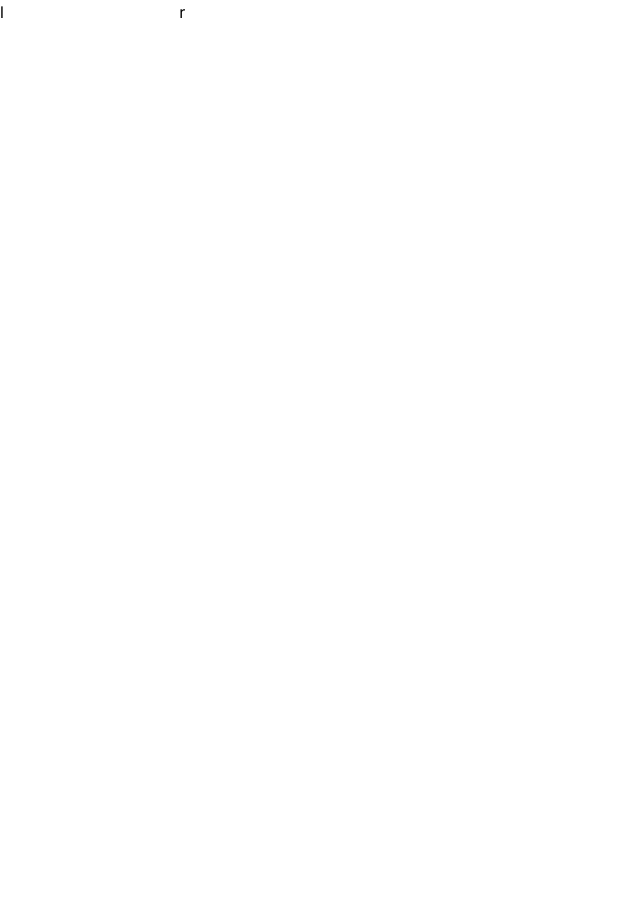
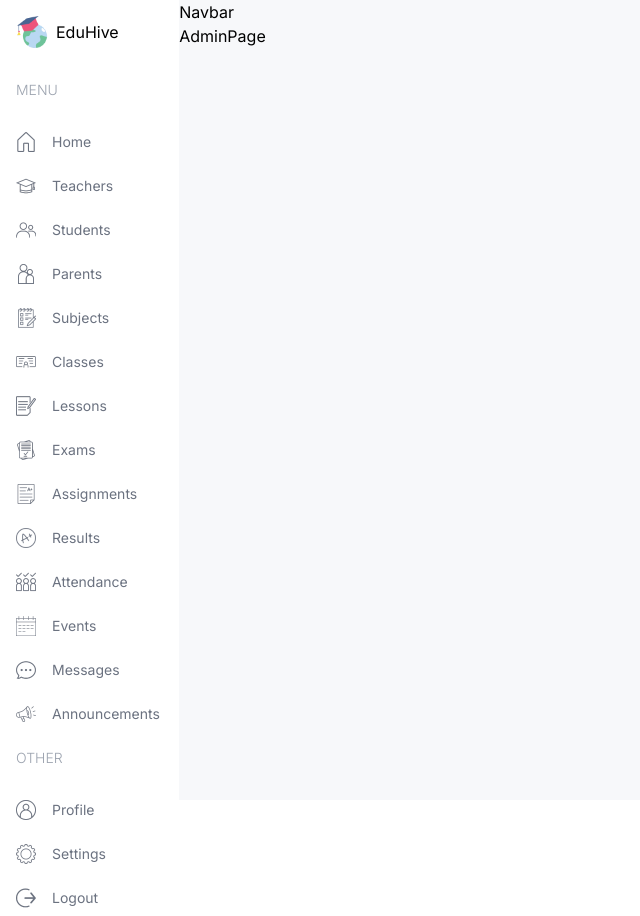
Before and after one commit to MahsinSaifullah/eduhive, a Next.js app: page /admin in a window 1280 px wide. Shown: the whole page, without its empty margins (0-640 px from the left). Before the commit the page ends 800 px from the top, so only its background shows below. Built offline with nearby package versions, Linux system fonts and the light colour scheme.

Commit message:
feat: add Sidebar UI

```diff
--- a/src/app/(dashboard)/layout.tsx
+++ b/src/app/(dashboard)/layout.tsx
@@ -1,10 +1,19 @@
+import Logo from '@/components/Logo';
+import Menu from '@/components/Menu';
+import Navbar from '@/components/Navbar';
 import { PropsWithChildren } from 'react';
 
 const DashboardLayout = ({ children }: PropsWithChildren) => {
   return (
     <div className="h-screen flex">
-      <div className="w-[14%] md:w-[8%] lg:w-[16%] xl:w-[14%]">l</div>
-      <div className="w-[86%]  md:w-[92%] lg:w-[84%] xl:w-[86%]">r</div>
+      <div className="w-[14%] md:w-[8%] lg:w-[16%] xl:w-[14%] p-4">
+        <Logo />
+        <Menu />
+      </div>
+      <div className="w-[86%]  md:w-[92%] lg:w-[84%] xl:w-[86%] bg-[#F7F8FA] overflow-scroll">
+        <Navbar />
+        {children}
+      </div>
     </div>
   );
 };
--- /dev/null
+++ b/src/components/Logo.tsx
@@ -0,0 +1,16 @@
+import Image from 'next/image';
+import Link from 'next/link';
+
+const Logo = () => {
+  return (
+    <Link
+      href="/"
+      className="flex items-center justify-center gap-2 lg:justify-start"
+    >
+      <Image src="/logo.png" alt="eduhive logo" width={32} height={32} />
+      <span className="hidden lg:block">EduHive</span>
+    </Link>
+  );
+};
+
+export default Logo;
--- a/src/components/Menu.tsx
+++ b/src/components/Menu.tsx
@@ -1,114 +1,29 @@
-const menuItems = [
-  {
-    title: "MENU",
-    items: [
-      {
-        icon: "/home.png",
-        label: "Home",
-        href: "/",
-        visible: ["admin", "teacher", "student", "parent"],
-      },
-      {
-        icon: "/teacher.png",
-        label: "Teachers",
-        href: "/list/teachers",
-        visible: ["admin", "teacher"],
-      },
-      {
-        icon: "/student.png",
-        label: "Students",
-        href: "/list/students",
-        visible: ["admin", "teacher"],
-      },
-      {
-        icon: "/parent.png",
-        label: "Parents",
-        href: "/list/parents",
-        visible: ["admin", "teacher"],
-      },
-      {
-        icon: "/subject.png",
-        label: "Subjects",
-        href: "/list/subjects",
-        visible: ["admin"],
-      },
-      {
-        icon: "/class.png",
-        label: "Classes",
-        href: "/list/classes",
-        visible: ["admin", "teacher"],
-      },
-      {
-        icon: "/lesson.png",
-        label: "Lessons",
-        href: "/list/lessons",
-        visible: ["admin", "teacher"],
-      },
-      {
-        icon: "/exam.png",
-        label: "Exams",
-        href: "/list/exams",
-        visible: ["admin", "teacher", "student", "parent"],
-      },
-      {
-        icon: "/assignment.png",
-        label: "Assignments",
-        href: "/list/assignments",
-        visible: ["admin", "teacher", "student", "parent"],
-      },
-      {
-        icon: "/result.png",
-        label: "Results",
-        href: "/list/results",
-        visible: ["admin", "teacher", "student", "parent"],
-      },
-      {
-        icon: "/attendance.png",
-        label: "Attendance",
-        href: "/list/attendance",
-        visible: ["admin", "teacher", "student", "parent"],
-      },
-      {
-        icon: "/calendar.png",
-        label: "Events",
-        href: "/list/events",
-        visible: ["admin", "teacher", "student", "parent"],
-      },
-      {
-        icon: "/message.png",
-        label: "Messages",
-        href: "/list/messages",
-        visible: ["admin", "teacher", "student", "parent"],
-      },
-      {
-        icon: "/announcement.png",
-        label: "Announcements",
-        href: "/list/announcements",
-        visible: ["admin", "teacher", "student", "parent"],
-      },
-    ],
-  },
-  {
-    title: "OTHER",
-    items: [
-      {
-        icon: "/profile.png",
-        label: "Profile",
-        href: "/profile",
-        visible: ["admin", "teacher", "student", "parent"],
-      },
-      {
-        icon: "/setting.png",
-        label: "Settings",
-        href: "/settings",
-        visible: ["admin", "teacher", "student", "parent"],
-      },
-      {
-        icon: "/logout.png",
-        label: "Logout",
-        href: "/logout",
-        visible: ["admin", "teacher", "student", "parent"],
-      },
-    ],
-  },
-];
+import { menuItems } from '@/constants/menuItems';
+import Image from 'next/image';
+import Link from 'next/link';
+
+const Menu = () => {
+  return (
+    <aside className="mt-4 text-sm">
+      {menuItems.map((i) => (
+        <div className="flex flex-col gap-2" key={i.title}>
+          <span className="hidden lg:block text-gray-400 font-light my-4">
+            {i.title}
+          </span>
+          {i.items.map((item) => (
+            <Link
+              href={item.href}
+              key={item.label}
+              className="flex items-center justify-center lg:justify-start gap-4 py-2 text-gray-500"
+            >
+              <Image src={item.icon} alt={item.label} width={20} height={20} />
+              <span className="hidden lg:block">{item.label}</span>
+            </Link>
+          ))}
+        </div>
+      ))}
+    </aside>
+  );
+};
+
+export default Menu;
--- /dev/null
+++ b/src/components/Navbar.tsx
@@ -0,0 +1,5 @@
+const Navbar = () => {
+  return <div>Navbar</div>;
+};
+
+export default Navbar;
--- /dev/null
+++ b/src/constants/menuItems.ts
@@ -0,0 +1,114 @@
+export const menuItems = [
+  {
+    title: 'MENU',
+    items: [
+      {
+        icon: '/home.png',
+        label: 'Home',
+        href: '/',
+        visible: ['admin', 'teacher', 'student', 'parent'],
+      },
+      {
+        icon: '/teacher.png',
+        label: 'Teachers',
+        href: '/list/teachers',
+        visible: ['admin', 'teacher'],
+      },
+      {
+        icon: '/student.png',
+        label: 'Students',
+        href: '/list/students',
+        visible: ['admin', 'teacher'],
+      },
+      {
+        icon: '/parent.png',
+        label: 'Parents',
+        href: '/list/parents',
+        visible: ['admin', 'teacher'],
+      },
+      {
+        icon: '/subject.png',
+        label: 'Subjects',
+        href: '/list/subjects',
+        visible: ['admin'],
+      },
+      {
+        icon: '/class.png',
+        label: 'Classes',
+        href: '/list/classes',
+        visible: ['admin', 'teacher'],
+      },
+      {
+        icon: '/lesson.png',
+        label: 'Lessons',
+        href: '/list/lessons',
+        visible: ['admin', 'teacher'],
+      },
+      {
+        icon: '/exam.png',
+        label: 'Exams',
+        href: '/list/exams',
+        visible: ['admin', 'teacher', 'student', 'parent'],
+      },
+      {
+        icon: '/assignment.png',
+        label: 'Assignments',
+        href: '/list/assignments',
+        visible: ['admin', 'teacher', 'student', 'parent'],
+      },
+      {
+        icon: '/result.png',
+        label: 'Results',
+        href: '/list/results',
+        visible: ['admin', 'teacher', 'student', 'parent'],
+      },
+      {
+        icon: '/attendance.png',
+        label: 'Attendance',
+        href: '/list/attendance',
+        visible: ['admin', 'teacher', 'student', 'parent'],
+      },
+      {
+        icon: '/calendar.png',
+        label: 'Events',
+        href: '/list/events',
+        visible: ['admin', 'teacher', 'student', 'parent'],
+      },
+      {
+        icon: '/message.png',
+        label: 'Messages',
+        href: '/list/messages',
+        visible: ['admin', 'teacher', 'student', 'parent'],
+      },
+      {
+        icon: '/announcement.png',
+        label: 'Announcements',
+        href: '/list/announcements',
+        visible: ['admin', 'teacher', 'student', 'parent'],
+      },
+    ],
+  },
+  {
+    title: 'OTHER',
+    items: [
+      {
+        icon: '/profile.png',
+        label: 'Profile',
+        href: '/profile',
+        visible: ['admin', 'teacher', 'student', 'parent'],
+      },
+      {
+        icon: '/setting.png',
+        label: 'Settings',
+        href: '/settings',
+        visible: ['admin', 'teacher', 'student', 'parent'],
+      },
+      {
+        icon: '/logout.png',
+        label: 'Logout',
+        href: '/logout',
+        visible: ['admin', 'teacher', 'student', 'parent'],
+      },
+    ],
+  },
+];
```
